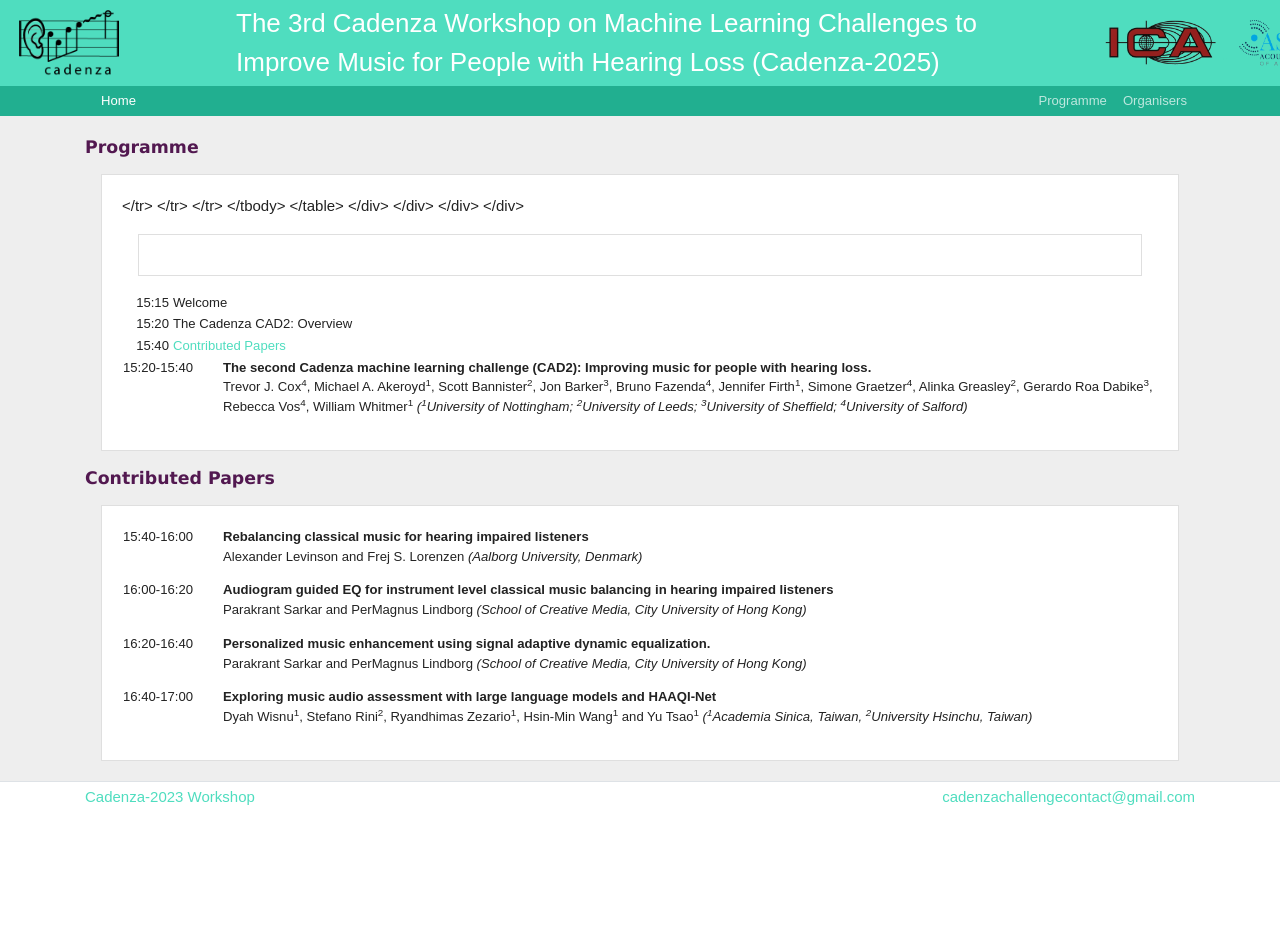
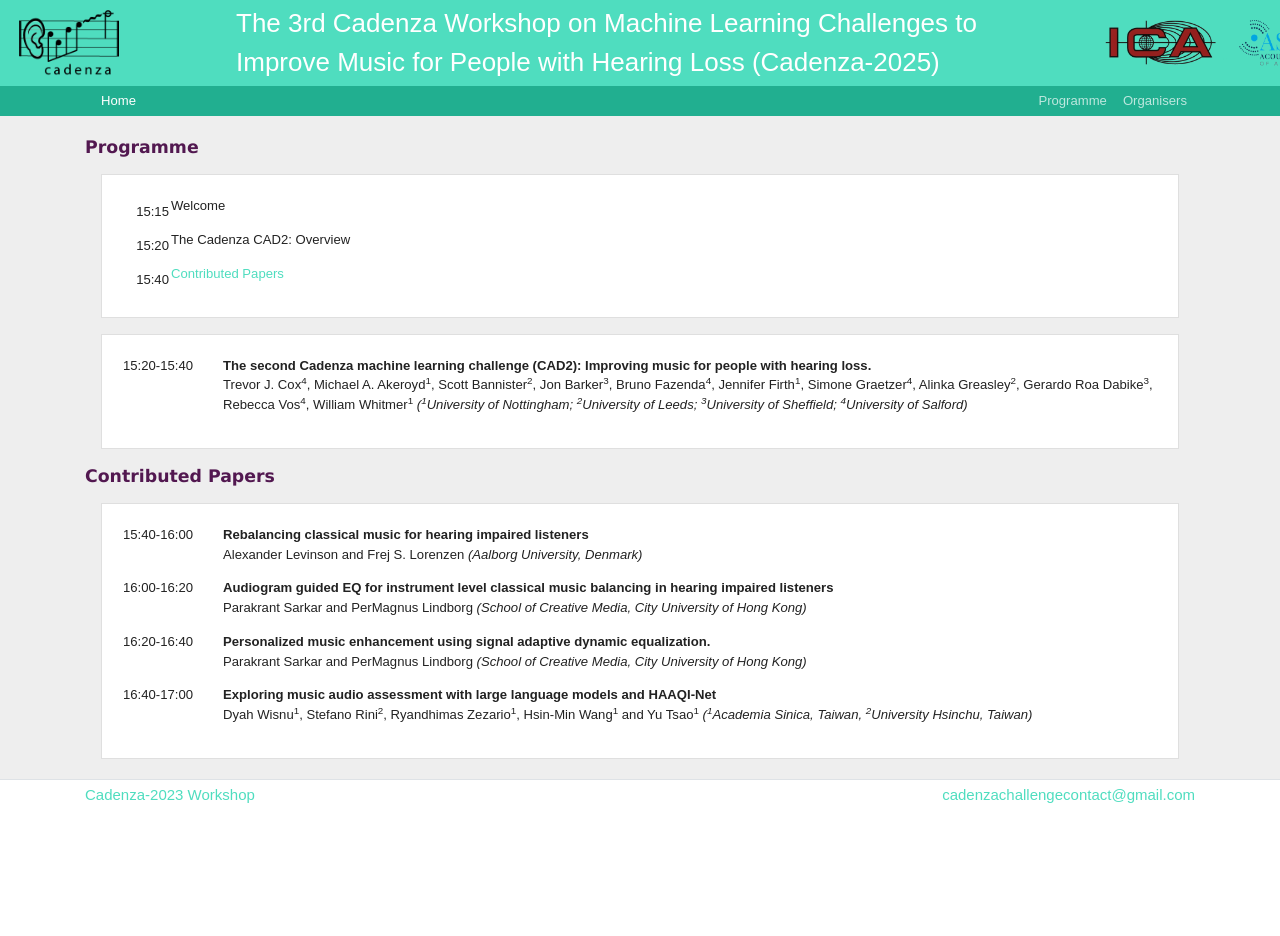
Before and after one commit to CadenzaProject/cadenza2025-workshop, a Jekyll site: the page built from programme.md, in a window 1280 px wide. Built offline with Jekyll 4.4.1, drawn with Linux system fonts in a browser that asks for light colours; part of the change alters nothing that is shown.

Commit message:
programme

```diff
--- a/programme.md
+++ b/programme.md
@@ -9,9 +9,9 @@ title: Programme
 <div class="card-body">
 <table style="margin-left: 1em;">
 <tbody>
-    <tr> <td>15:15 </td> <td style="padding-bottom: 1em;"> <td>  Welcome</td></tr>
-    <tr> <td>15:20 </td> <td style="padding-bottom: 1em;"> <td>  The Cadenza CAD2: Overview</td> </tr>
-    <tr> <td>15:40 </td> <td style="padding-bottom: 1em;"> <td> <a href="#contributed_papers">  Contributed Papers</a></td> </tr>
+    <tr> <td>15:15 </td> <td style="padding-bottom: 1em;"> Welcome</td></tr>
+    <tr> <td>15:20 </td> <td style="padding-bottom: 1em;"> The Cadenza CAD2: Overview</td> </tr>
+    <tr> <td>15:40 </td> <td style="padding-bottom: 1em;"> <a href="#contributed_papers">  Contributed Papers</a></td> </tr>
 </tbody>
 </table>
 </div>
```
